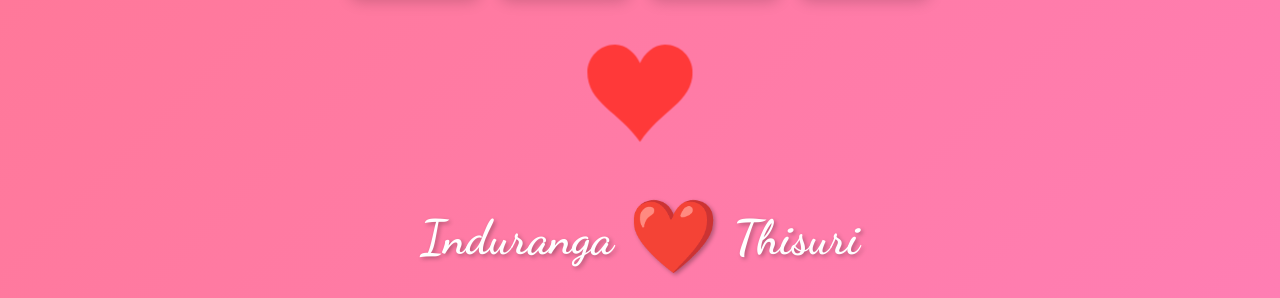
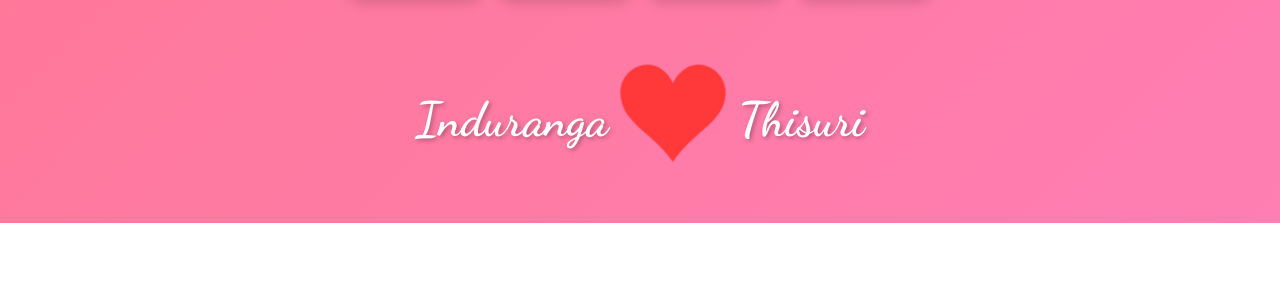
Before and after one commit to Induranga-kawishwara/valentine_sup, a plain HTML site: page index.html in a window 1280 px wide. Shown: the part 861-1159 px from the top of the page. After the commit the page ends 1084 px from the top, so only its background shows below. Drawn offline with Linux system fonts and the light colour scheme.

Commit message:
Update index.html

```diff
--- a/index.html
+++ b/index.html
@@ -50,6 +50,9 @@
       </div>
     </div>
 
+    <div class="our-names">
+      <span class="name">Induranga</span>
+
       <div class="heart-container">
         <svg viewBox="0 0 32 29.6">
           <path
@@ -58,10 +61,6 @@
           />
         </svg>
       </div>
-
-    <div class="our-names">
-      <span class="name">Induranga</span>
-      <span class="heart">❤️</span>
       <span class="name">Thisuri</span>
     </div>
 
```
Lines whose indentation alone changed are shown as unchanged.
